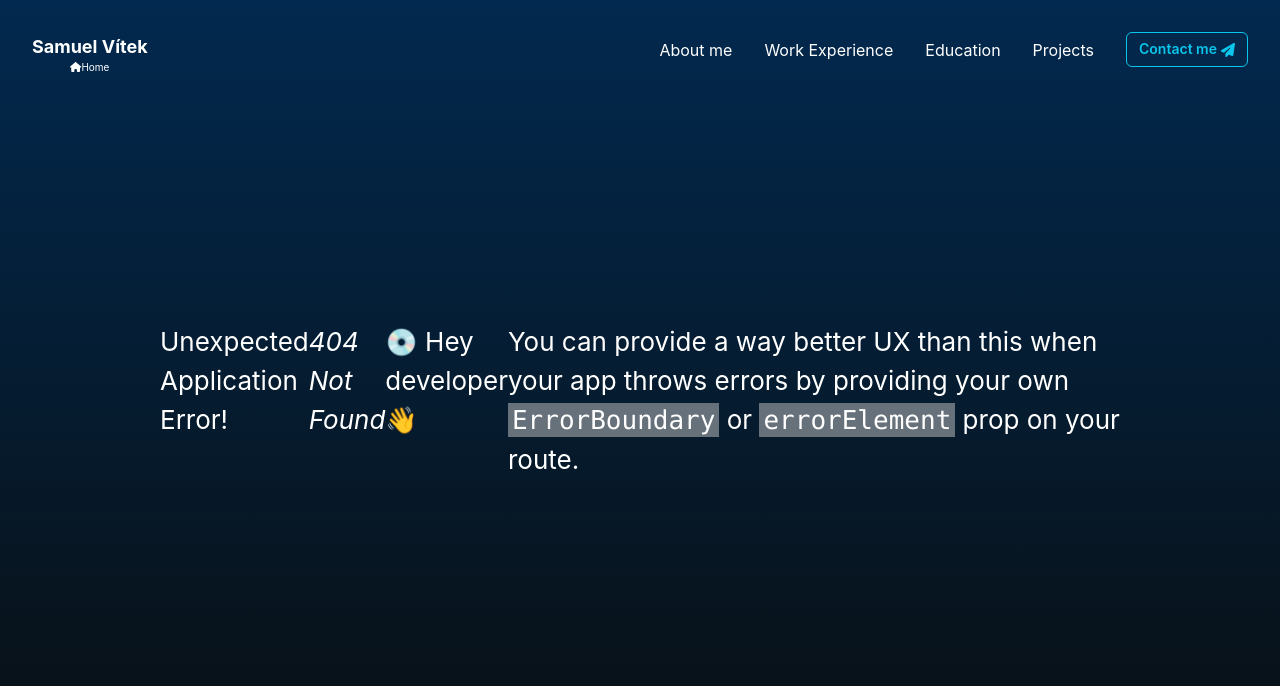
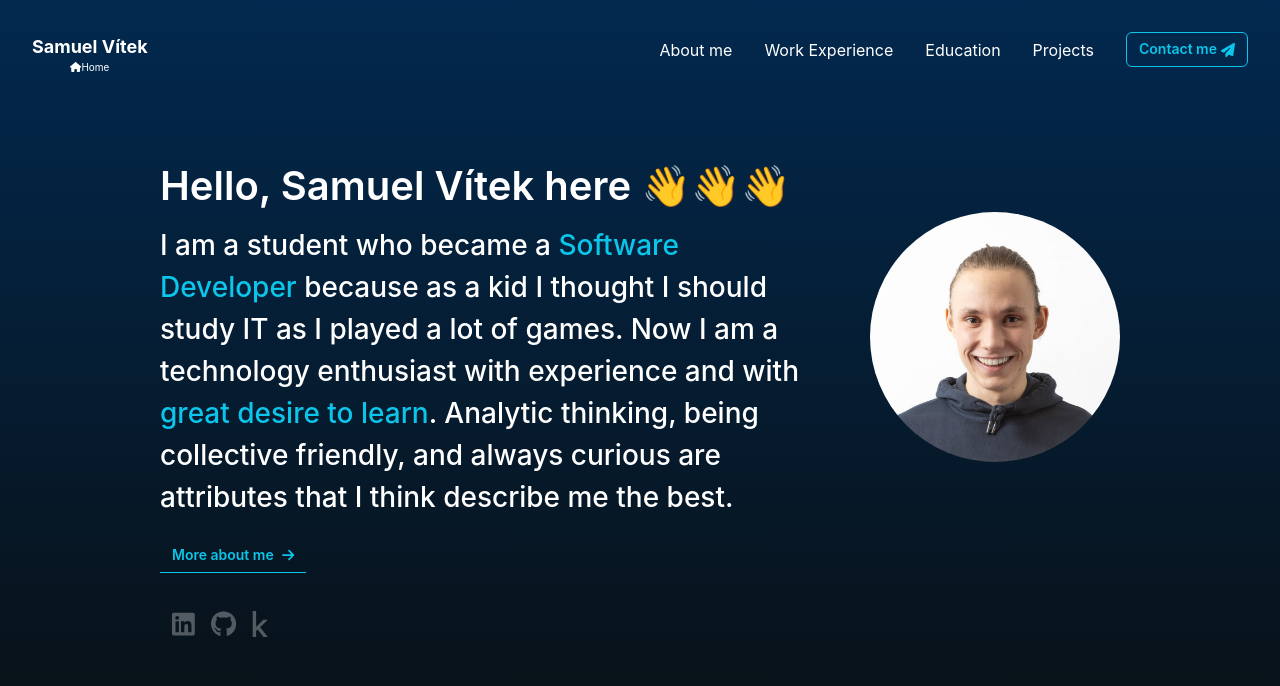
Before and after one commit to SamuelVitek/SamuelVitek, a React (Create React App) app: page / in a window 1280 px wide. Before the commit this address had no page. Shown: the top 686 px of the page. Built offline with nearby package versions, Linux system fonts and the light colour scheme.

Commit message:
fix: switching router because of GitHub pages support (test)

```diff
--- a/src/components/Introduction.tsx
+++ b/src/components/Introduction.tsx
@@ -39,7 +39,7 @@ const Introduction = () => {
                     h='2.5em'
                     size='sm'
                     as={Link}
-                    href='/SamuelVitek/about'
+                    href={`${process.env.PUBLIC_URL}/about`}
                     className='btn'
                     borderRadius='0px'
                     borderBottom='1px solid'
--- a/src/components/navigation/MenuItem.tsx
+++ b/src/components/navigation/MenuItem.tsx
@@ -12,7 +12,7 @@ const MenuItem = ({ children, isLast, to = "/", ...rest }: MenuItemProps) => {
 
     return (
         <Link
-            href={to}
+            href={process.env.PUBLIC_URL + to}
             pb={2}
             borderBottom={(activePath === to && !isLast) ? '2px solid white' : ''}
             _hover={{
--- a/src/components/navigation/MenuLinks.tsx
+++ b/src/components/navigation/MenuLinks.tsx
@@ -21,11 +21,11 @@ const MenuLinks = ({ isOpen }: MenuLinksProps) => {
                 justify={["center", "space-between", "flex-end", "flex-end"]}
                 direction={["column", "row", "row", "row"]}
             >
-                <MenuItem to="/SamuelVitek/about">About me</MenuItem>
-                <MenuItem to="/SamuelVitek/work">Work Experience</MenuItem>
-                <MenuItem to="/SamuelVitek/education">Education</MenuItem>
-                <MenuItem to="/SamuelVitek/projects">Projects</MenuItem>
-                <MenuItem to="/SamuelVitek/contact" isLast>
+                <MenuItem to="/about">About me</MenuItem>
+                <MenuItem to="/work">Work Experience</MenuItem>
+                <MenuItem to="/education">Education</MenuItem>
+                <MenuItem to="/projects">Projects</MenuItem>
+                <MenuItem to="/contact" isLast>
                     <Button
                         size="sm"
                         rounded="md"
```
Also changed, not shown: src/App.tsx (+8 -8 lines).
